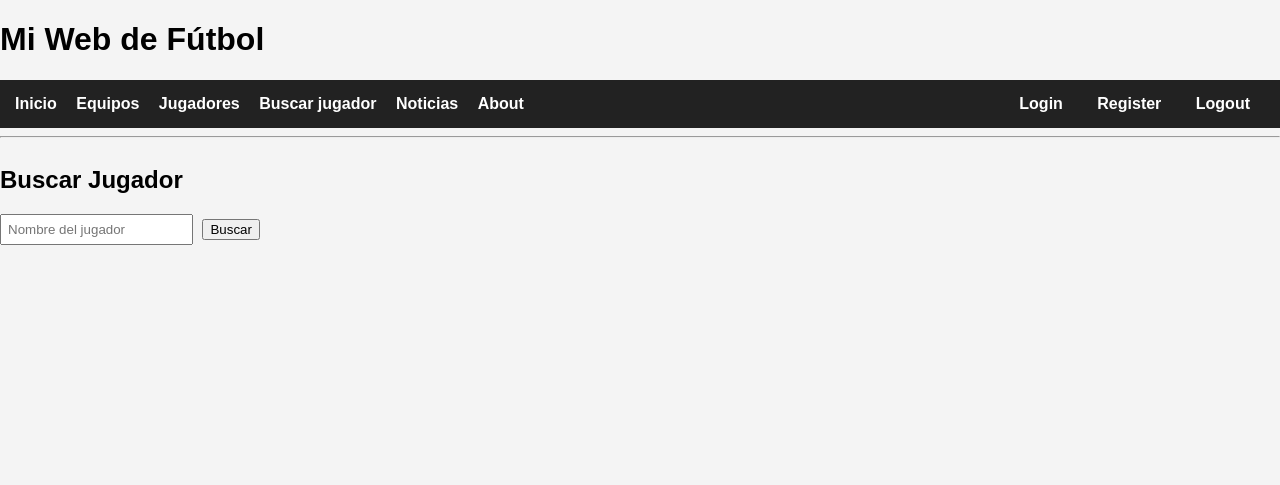
After one commit to NicoGomez17/EntregaFinal-Gomez, a Django app: page /buscar-jugador/ in a window 1280 px wide. The commit adds this page. Shown: the top 485 px of the page. Run offline with Django 5.2, Linux system fonts and the light colour scheme.

Commit message:
Ultimos detalles

```diff
--- a/src/config/urls.py
+++ b/src/config/urls.py
@@ -23,14 +23,23 @@ urlpatterns = [
 
     path('', views.inicio, name='inicio'),
 
-
     path('equipos/', views.listar_equipos, name='equipos'),
+    path('equipos/crear/', views.crear_equipo, name='crear_equipo'),
+    path('equipos/editar/<int:id>/', views.editar_equipo, name='editar_equipo'),
+    path('equipos/eliminar/<int:id>/', views.eliminar_equipo, name='eliminar_equipo'),
 
 
     path('jugadores/', views.listar_jugadores, name='jugadores'),
+    path('jugadores/crear/', views.crear_jugador, name='crear_jugador'),
+    path('jugadores/editar/<int:id>/', views.editar_jugador, name='editar_jugador'),
+    path('jugadores/eliminar/<int:id>/', views.eliminar_jugador, name='eliminar_jugador'),
+    path('buscar-jugador/', views.buscar_jugador, name='buscar_jugador'),
 
 
     path('noticias/', views.listar_noticias, name='noticias'),
+    path('noticias/crear/', views.crear_noticia, name='crear_noticia'),
+    path('noticias/editar/<int:id>/', views.editar_noticia, name='editar_noticia'),
+    path('noticias/eliminar/<int:id>/', views.eliminar_noticia, name='eliminar_noticia'),
 
 
     path('about/', views.about, name='about'),
--- a/src/futbol/templates/futbol/base.html
+++ b/src/futbol/templates/futbol/base.html
@@ -84,6 +84,7 @@
                 <a href="{% url 'inicio' %}">Inicio</a>
                 <a href="{% url 'equipos' %}">Equipos</a>
                 <a href="{% url 'jugadores' %}">Jugadores</a>
+                <a href="{% url 'buscar_jugador' %}">Buscar jugador</a>
                 <a href="{% url 'noticias' %}">Noticias</a>
                 <a href="{% url 'about' %}">About</a>
             </div>
--- /dev/null
+++ b/src/futbol/templates/futbol/buscar_jugador.html
@@ -0,0 +1,25 @@
+{% extends 'futbol/base.html' %}
+
+{% block content %}
+<h2>Buscar Jugador</h2>
+
+<form method="GET">
+    <input type="text" name="nombre" placeholder="Nombre del jugador" value="{{ nombre }}">
+    <button type="submit">Buscar</button>
+</form>
+
+{% if nombre %}
+    <h3>Resultados para: {{ nombre }}</h3>
+
+    {% if resultado %}
+        <ul>
+            {% for jugador in resultado %}
+                <li>{{ jugador.nombre }}</li>
+            {% endfor %}
+        </ul>
+    {% else %}
+        <p>No se encontraron jugadores.</p>
+    {% endif %}
+{% endif %}
+
+{% endblock %}
--- a/src/futbol/views.py
+++ b/src/futbol/views.py
@@ -9,11 +9,45 @@ def inicio(request):
     return render(request, 'futbol/inicio.html')
 
 
-
 def listar_equipos(request):
     equipos = Equipo.objects.all()
     return render(request, 'futbol/equipos.html', {'equipos': equipos})
 
+
+def crear_equipo(request):
+    if request.method == 'POST':
+        form = EquipoForm(request.POST)
+        if form.is_valid():
+            form.save()
+            return redirect('equipos')
+    else:
+        form = EquipoForm()
+
+    return render(request, 'futbol/crear_equipo.html', {'form': form})
+
+
+def editar_equipo(request, id):
+    equipo = get_object_or_404(Equipo, id=id)
+
+    if request.method == 'POST':
+        form = EquipoForm(request.POST, instance=equipo)
+        if form.is_valid():
+            form.save()
+            return redirect('equipos')
+    else:
+        form = EquipoForm(instance=equipo)
+
+    return render(request, 'futbol/crear_equipo.html', {'form': form})
+
+
+def eliminar_equipo(request, id):
+    equipo = get_object_or_404(Equipo, id=id)
+
+    if request.method == 'POST':
+        equipo.delete()
+        return redirect('equipos')
+
+    return render(request, 'futbol/eliminar_equipo.html', {'equipo': equipo})
 
 
 def listar_jugadores(request):
@@ -21,6 +55,48 @@ def listar_jugadores(request):
     return render(request, 'futbol/jugadores.html', {'jugadores': jugadores})
 
 
+def crear_jugador(request):
+    if request.method == 'POST':
+        form = JugadorForm(request.POST)
+        if form.is_valid():
+            form.save()
+            return redirect('jugadores')
+    else:
+        form = JugadorForm()
+    return render(request, 'futbol/crear_jugador.html', {'form': form})
+
+
+def editar_jugador(request, id):
+    jugador = get_object_or_404(Jugador, id=id)
+    if request.method == 'POST':
+        form = JugadorForm(request.POST, instance=jugador)
+        if form.is_valid():
+            form.save()
+            return redirect('jugadores')
+    else:
+        form = JugadorForm(instance=jugador)
+    return render(request, 'futbol/crear_jugador.html', {'form': form})
+
+
+def eliminar_jugador(request, id):
+    jugador = get_object_or_404(Jugador, id=id)
+    if request.method == 'POST':
+        jugador.delete()
+        return redirect('jugadores')
+    return render(request, 'futbol/eliminar_jugador.html', {'jugador': jugador})
+
+
+def buscar_jugador(request):
+    resultado = []
+    nombre = request.GET.get('nombre', '')
+
+    if nombre:
+        resultado = Jugador.objects.filter(nombre__icontains=nombre)
+
+    return render(request, 'futbol/buscar_jugador.html', {
+        'resultado': resultado,
+        'nombre': nombre
+    })
 
 
 
@@ -28,6 +104,37 @@ def listar_noticias(request):
     noticias = Noticia.objects.all()
     return render(request, 'futbol/noticias.html', {'noticias': noticias})
 
+
+def crear_noticia(request):
+    if request.method == 'POST':
+        form = NoticiaForm(request.POST)
+        if form.is_valid():
+            form.save()
+            return redirect('noticias')
+    else:
+        form = NoticiaForm()
+
+    return render(request, 'futbol/crear_noticia.html', {'form': form})
+
+
+def editar_noticia(request, id):
+    noticia = get_object_or_404(Noticia, id=id)
+
+    if request.method == 'POST':
+        form = NoticiaForm(request.POST, instance=noticia)
+        if form.is_valid():
+            form.save()
+            return redirect('noticias')
+    else:
+        form = NoticiaForm(instance=noticia)
+
+    return render(request, 'futbol/crear_noticia.html', {'form': form})
+
+
+def eliminar_noticia(request, id):
+    noticia = get_object_or_404(Noticia, id=id)
+    noticia.delete()
+    return redirect('noticias')
 
 
 
```
Also changed, not shown: src/futbol/templates/futbol/crear_equipo.html (added, +12 -0 lines), src/futbol/templates/futbol/crear_jugador.html (added, +18 -0 lines), src/futbol/templates/futbol/crear_noticia.html (added, +18 -0 lines), src/futbol/templates/futbol/eliminar_equipo.html (added, +14 -0 lines), src/futbol/templates/futbol/equipos.html (+10 -1 lines), src/futbol/templates/futbol/jugadores.html (+10 -1 lines), src/futbol/templates/futbol/noticias.html (+11 -1 lines), src/db.sqlite3.
